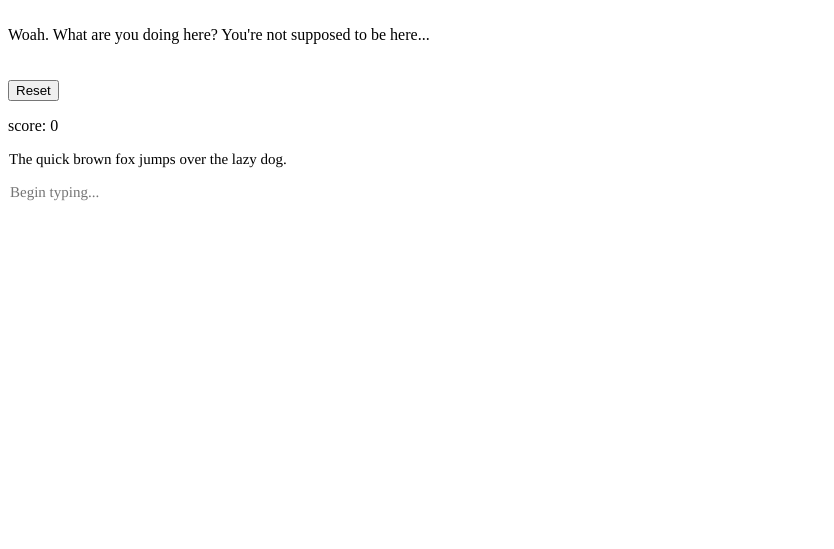
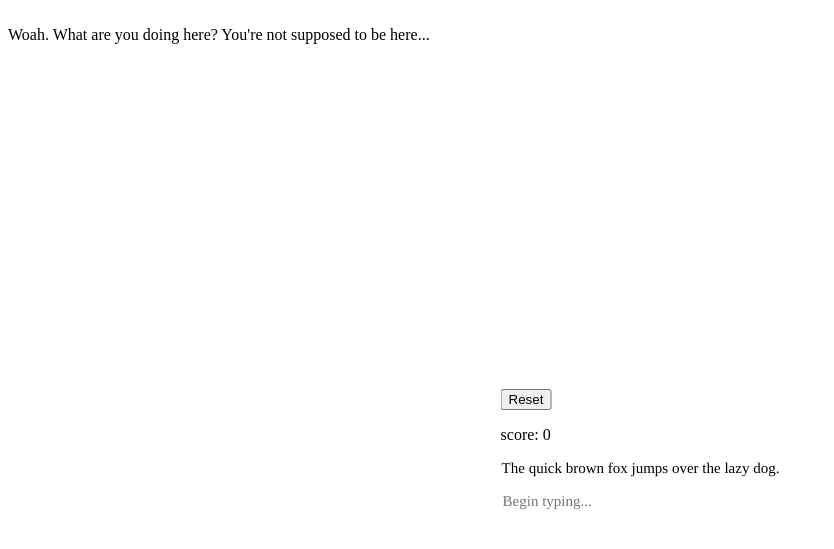
Before and after one commit to Chris234k/chris234k.github.io, a Jekyll site: the page typing.html, which Jekyll copies as it is, in a window 1280 px wide. Shown: the top 549 px of the page, without its empty margins (0-834 px from the left). Built offline with Jekyll 4.4.1, drawn with Linux system fonts in a browser that asks for light colours.

Commit message:
Center text on screen

```diff
--- a/typing.html
+++ b/typing.html
@@ -11,7 +11,7 @@ Woah. What are you doing here? You're not supposed to be here...
 <br>
 <br>
 
-<div style="width:auto;">
+<div style="position: absolute; top: 50%; left:50%; transform: translate(-50%, -50%);">
 	<button onclick="reset()">Reset</button>
 
 	<p id="score">score: 0</p>
```
